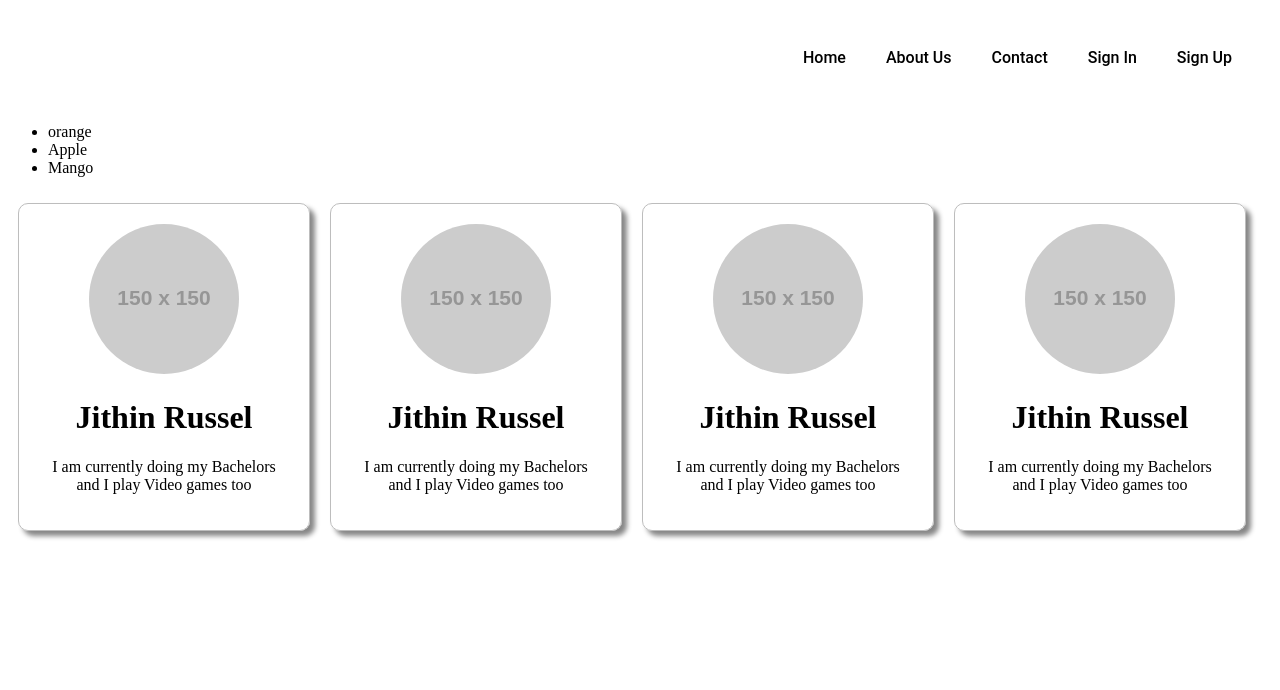
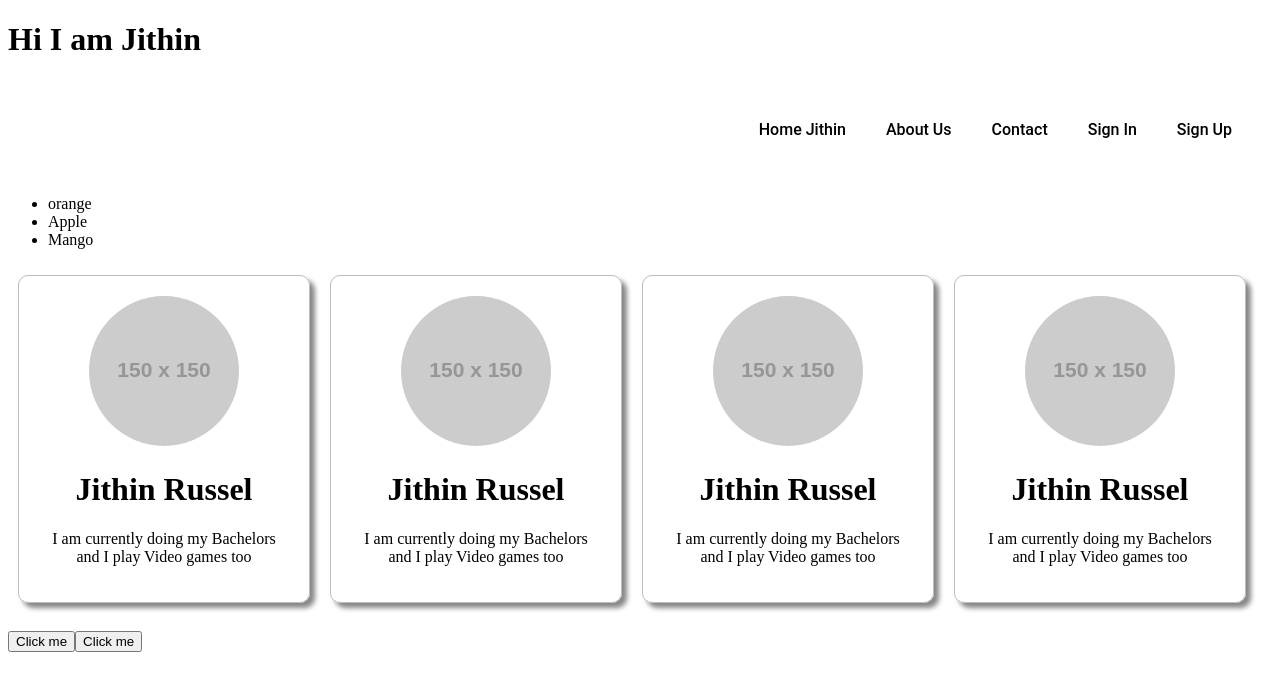
Before and after one commit to Jiths3/React, a React (Vite) app in the folder my-react-app/: page / in a window 1280 px wide. Shown: the top 690 px of the page. Built offline with nearby package versions, Linux system fonts and the light colour scheme.

Commit message:
used props

```diff
--- a/my-react-app/package.json
+++ b/my-react-app/package.json
@@ -10,6 +10,7 @@
     "preview": "vite preview"
   },
   "dependencies": {
+    "fs": "^0.0.1-security",
     "react": "^18.3.1",
     "react-dom": "^18.3.1"
   },
--- a/my-react-app/src/App.jsx
+++ b/my-react-app/src/App.jsx
@@ -1,18 +1,22 @@
 import Navbar from "./Navbar.jsx";
 import Food from "./Food.jsx";
 import Card from "./Card.jsx";
+import Button from "./Button.jsx";
 
 export default function App() {
-
+  const myname = 'Jithin'
   return (
         <>
-          <Navbar />
+        <h1>Hi I am {myname} </h1>
+          <Navbar myname={myname} />
           <Food />
           <Card />
           <Card />
           <Card />
           <Card />
-
+          <br />
+          <br />
+          <Button />
 
 
         </>
--- /dev/null
+++ b/my-react-app/src/Button.jsx
@@ -0,0 +1,10 @@
+export default function Button(props){
+    return(
+        <div>
+        <button className="button">Click me</button>
+        <button className="button">Click me</button>
+        </div>
+
+    );
+
+}
--- a/my-react-app/src/Navbar.jsx
+++ b/my-react-app/src/Navbar.jsx
@@ -1,8 +1,8 @@
-export default function Navbar(){
+export default function Navbar(props){
 
     return <nav className="navbar">
             <ul>
-                <li><a href="">Home</a></li>
+                <li><a href="">Home {props.myname}</a></li>
                 <li><a href="">About Us</a></li>
                 <li><a href="">Contact</a></li>
                 <li><a href="">Sign In</a></li>
--- a/my-react-app/src/index.css
+++ b/my-react-app/src/index.css
@@ -47,3 +47,8 @@
 .card-image{
     border-radius: 50%;
 }
+
+
+.button{
+
+}
```
Also changed, not shown: 1 other file (tests, documents, lock files or other folders).
